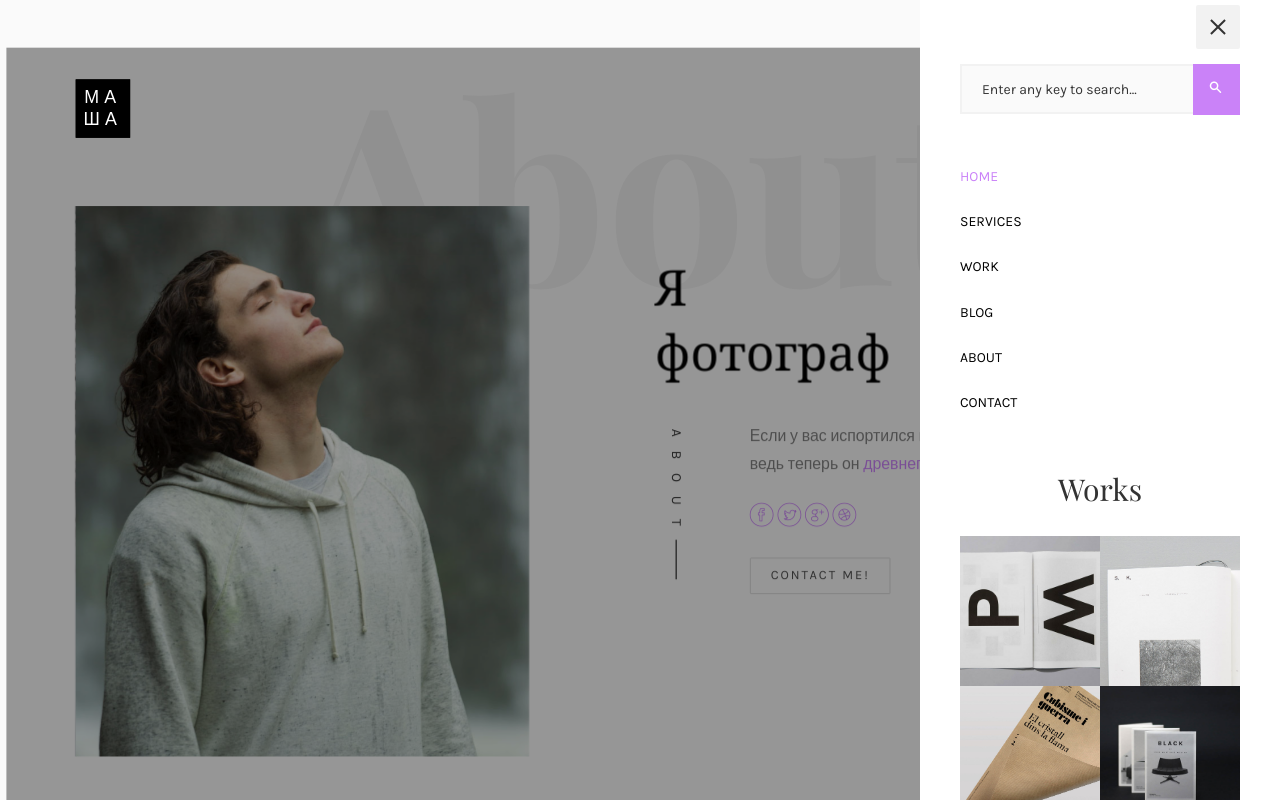
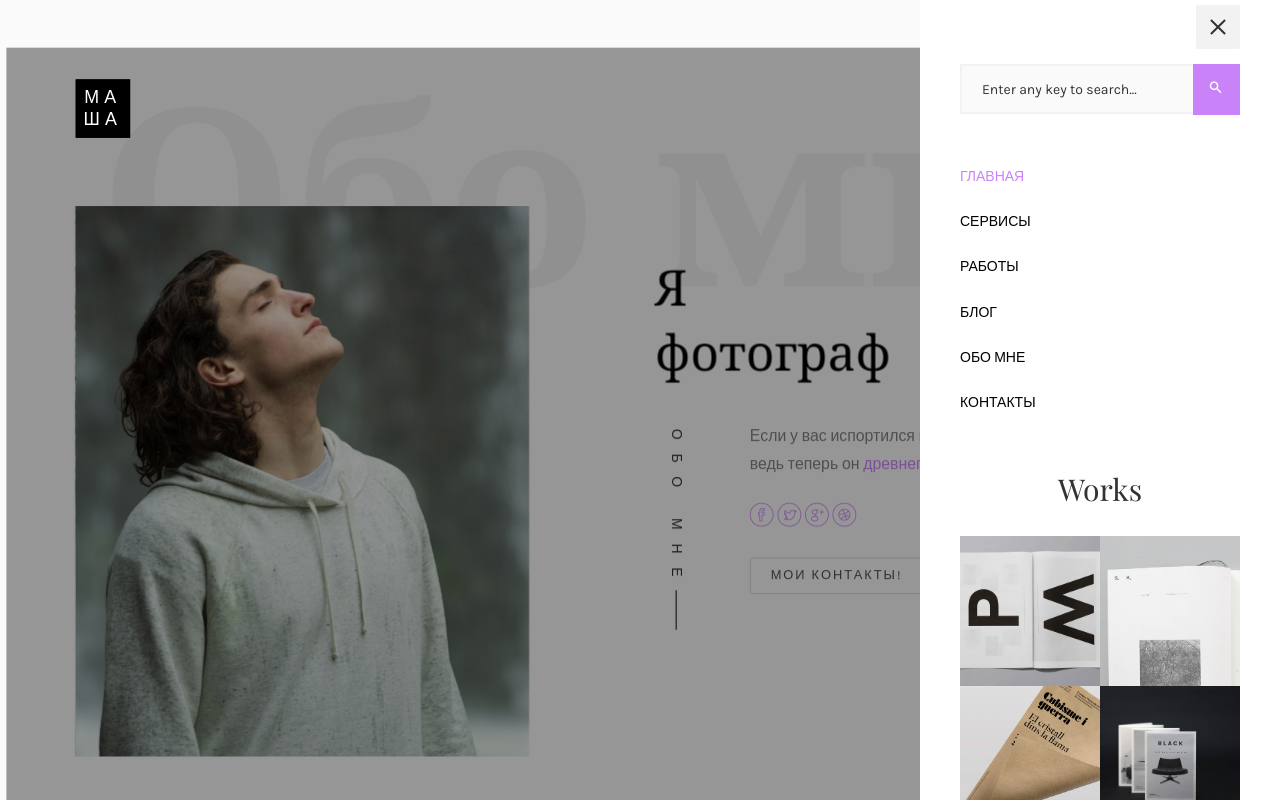
Before and after one commit to nefilosof/resume, a plain HTML site: page index.html in a window 1280 px wide. Both pictures are taken after a click on the link 1200 px from the left and 46 px from the top of the page. Drawn offline with nearby package versions, Linux system fonts and the light colour scheme; files whose address does not match are found by name; a web font is replaced by a local one.

Commit message:
Update index.html

```diff
--- a/index.html
+++ b/index.html
@@ -66,12 +66,12 @@
 				<div class="row">
 					<div class="col-md-12">
 						<ul>
-							<li class="active"><a href="index.html">Home</a></li>
-							<li><a href="services.html">Services</a></li>
-							<li><a href="work.html">Work</a></li>
-							<li><a href="blog.html">Blog</a></li>
-							<li><a href="about.html">About</a></li>
-							<li><a href="contact.html">Contact</a></li>
+							<li class="active"><a href="index.html">Главная</a></li>
+							<li><a href="services.html">Сервисы</a></li>
+							<li><a href="work.html">Работы</a></li>
+							<li><a href="blog.html">Блог</a></li>
+							<li><a href="about.html">Обо мне</a></li>
+							<li><a href="contact.html">Контакты</a></li>
 						</ul>
 					</div>
 				</div>
@@ -112,7 +112,7 @@
 		<div id="colorlib-about">
 			<div class="container">
 				<div class="row text-center">
-					<h2 class="bold">About</h2>
+					<h2 class="bold">Обо мне</h2>
 				</div>
 				<div class="row">
 					<div class="col-md-5 animate-box">
@@ -137,7 +137,7 @@
 							</div>
 							<div class="desc">
 								<div class="rotate">
-									<h2 class="heading">About</h2>
+									<h2 class="heading">Обо мне</h2>
 								</div>
 								<p>Если у вас испортился греческий салат, не расстраивайтесь, ведь теперь он <a href="#">древнегреческий</a></p>
 								<p class="colorlib-social-icons">
@@ -146,7 +146,7 @@
 									<a href="#"><i class="icon-googleplus"></i></a>
 									<a href="#"><i class="icon-dribbble2"></i></a>
 								</p>
-								<p><a href="#" class="btn btn-primary btn-outline">Contact Me!</a></p>
+								<p><a href="#" class="btn btn-primary btn-outline">Мои контакты!</a></p>
 							</div>
 						</div>
 					</div>
```
